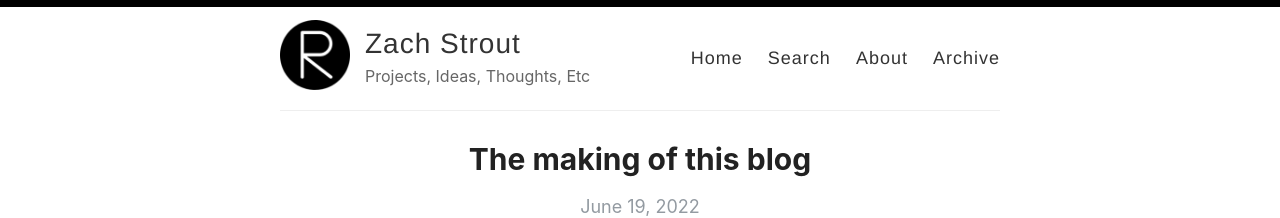
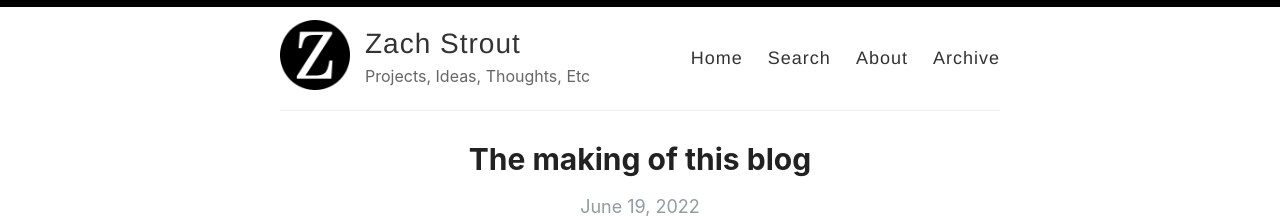
Before and after one commit to RTnhN/RTnhN.github.io, a Jekyll site: the page built from index.html, in a window 1280 px wide. Shown: the top 218 px of the page. Built offline with Jekyll 4.4.1, drawn with Linux system fonts in a browser that asks for light colours; the list of posts is cut into pages by our own code.

Commit message:
Update images

```diff
--- a/_config.yml
+++ b/_config.yml
@@ -12,7 +12,7 @@ author: Zach Strout
 description: Projects, Ideas, Thoughts, Etc
 
 # URL of your avatar or profile pic (you could use your GitHub profile pic)
-avatar: /images/reverie.png
+avatar: /images/Avatar.png
 
 #
 # Flags below are optional
```
Also changed, not shown: favicon.ico, images/Avatar.png (added), images/categories.png (deleted), images/favicon-32x32.png, images/galaxy.jpg (deleted), images/mobile-demo.png (deleted), images/reverie-demo.png (deleted), images/reverie-text.png (deleted), images/reverie.png (deleted), images/search.png (deleted).
